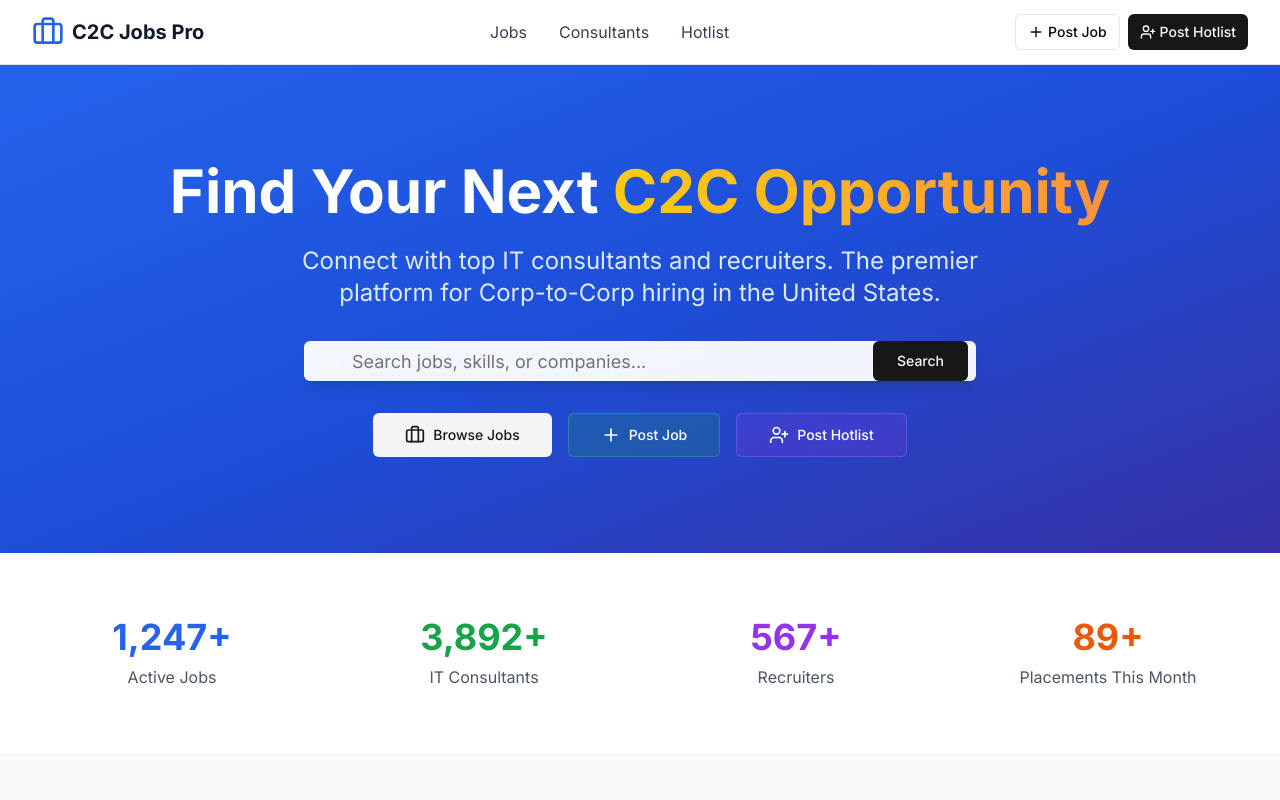
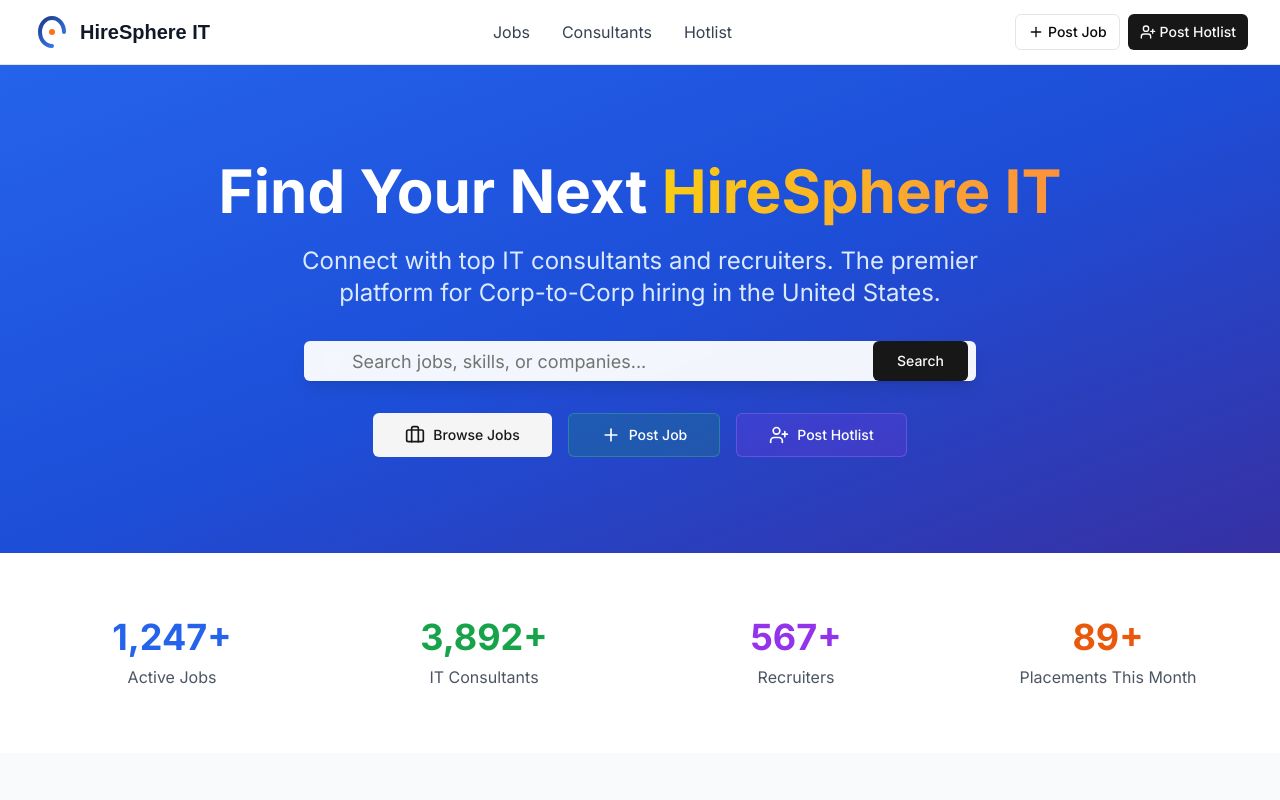
Before and after one commit to 0xkid-root/job-portal, a Next.js app: page / in a window 1280 px wide. Shown: the top 800 px of the page. Built offline with nearby package versions, Linux system fonts and the light colour scheme.

Commit message:
gk/feet/logo fix

```diff
--- a/app/page.tsx
+++ b/app/page.tsx
@@ -54,7 +54,7 @@ export default function Home() {
             <h1 className="text-4xl md:text-6xl font-bold mb-6">
               Find Your Next{' '}
               <span className="text-transparent bg-clip-text bg-gradient-to-r from-yellow-400 to-orange-400">
-                C2C Opportunity
+              HireSphere IT
               </span>
             </h1>
             <p className="text-xl md:text-2xl mb-8 text-blue-100 max-w-3xl mx-auto">
@@ -377,7 +377,7 @@ export default function Home() {
           </div>
 
           <div className="border-t border-gray-800 mt-8 pt-8 text-center text-gray-400">
-            <p>&copy; 2024 C2C Jobs Pro. All rights reserved.</p>
+            <p>&copy; 2025 C2C Jobs Pro. All rights reserved.</p>
           </div>
         </div>
       </footer>
--- /dev/null
+++ b/components/Logo.tsx
@@ -0,0 +1,43 @@
+import React from 'react';
+import { Circle } from 'lucide-react';
+
+const Logo: React.FC<{ className?: string }> = ({ className }) => {
+  return (
+    <div className={`flex items-center space-x-2 ${className || ''}`}>
+      {/* Icon: Stylized "C" with a central dot */}
+      <div className="relative flex items-center justify-center w-10 h-10">
+        <svg
+          width="40"
+          height="40"
+          viewBox="0 0 40 40"
+          fill="none"
+          xmlns="http://www.w3.org/2000/svg"
+          aria-label="CorpConnect Talent Logo"
+        >
+          {/* Outer "C" shape with gradient */}
+          <path
+            d="M32 20C32 12.268 26.732 6 20 6C13.268 6 8 12.268 8 20C8 27.732 13.268 34 20 34"
+            stroke="url(#grad)"
+            strokeWidth="4"
+            strokeLinecap="round"
+          />
+          {/* Central dot */}
+          <circle cx="20" cy="20" r="3" fill="#F97316" />
+          {/* Gradient definition */}
+          <defs>
+            <linearGradient id="grad" x1="8" y1="6" x2="32" y2="34" gradientUnits="userSpaceOnUse">
+              <stop stopColor="#1E3A8A" />
+              <stop offset="1" stopColor="#3B82F6" />
+            </linearGradient>
+          </defs>
+        </svg>
+      </div>
+      {/* Company Name */}
+      <span className="text-xl font-bold text-gray-900" style={{ fontFamily: 'Poppins, sans-serif' }}>
+      HireSphere IT
+      </span>
+    </div>
+  );
+};
+
+export default Logo;
--- a/components/Navbar.tsx
+++ b/components/Navbar.tsx
@@ -10,6 +10,7 @@ import {
   Plus,
   UserPlus
 } from 'lucide-react';
+import Logo from './Logo';
 
 export default function Navbar() {
   const [isMobileMenuOpen, setIsMobileMenuOpen] = useState(false);
@@ -20,8 +21,7 @@ export default function Navbar() {
         <div className="flex justify-between items-center h-16">
           <div className="flex items-center">
             <Link href="/" className="flex items-center space-x-2">
-              <Briefcase className="h-8 w-8 text-blue-600" />
-              <span className="font-bold text-xl text-gray-900">C2C Jobs Pro</span>
+              <Logo/>
             </Link>
           </div>
 
```
